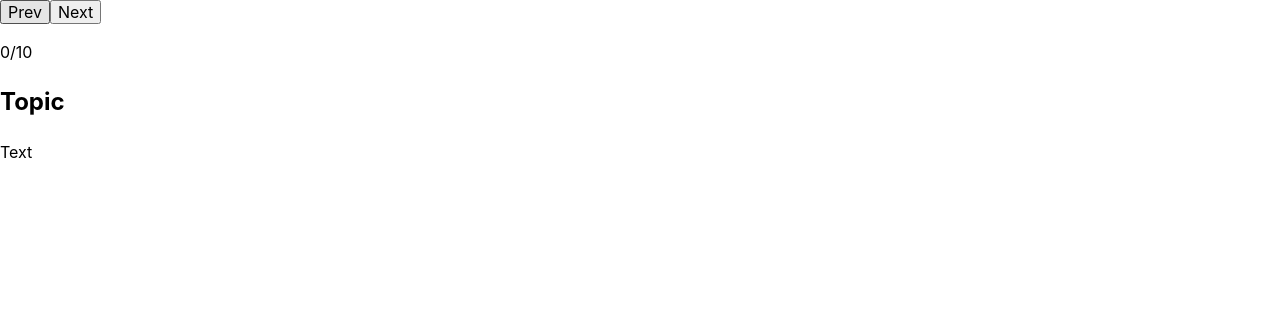
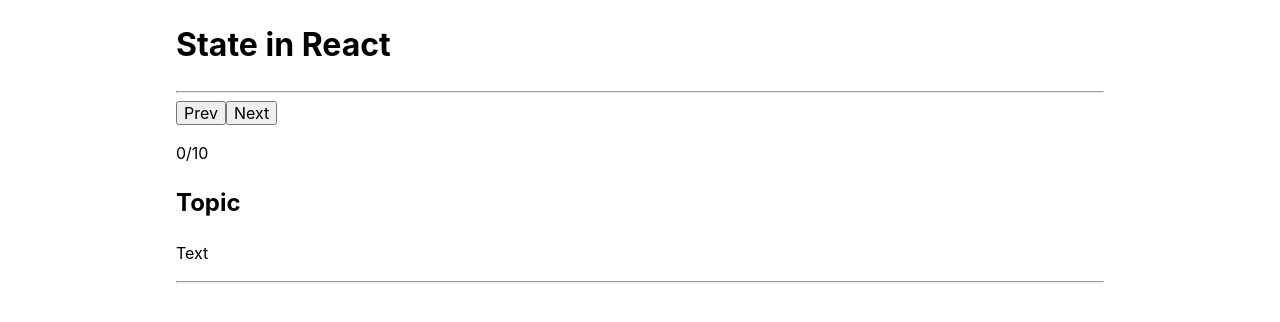
Before and after one commit to ExLuZiVe53/react-training, a React (Vite) app: page / in a window 1280 px wide. Shown: the top 322 px of the page. Built offline with nearby package versions, Linux system fonts and the light colour scheme.

Commit message:
corect App styles Reader

```diff
--- a/src/components/App/App.jsx
+++ b/src/components/App/App.jsx
@@ -1,12 +1,16 @@
 import Reader from "../Reader/Reader";
 import articles from "../../articles.json";
+import css from "./App.module.css";
 
 export default function App() {
   // console.log(data);
   return (
-    <>
+    <div className={css.container}>
+      <h1>State in React</h1>
+      <hr />
       <Reader items={articles} />
-    </>
+      <hr />
+    </div>
   );
 }
 
```
